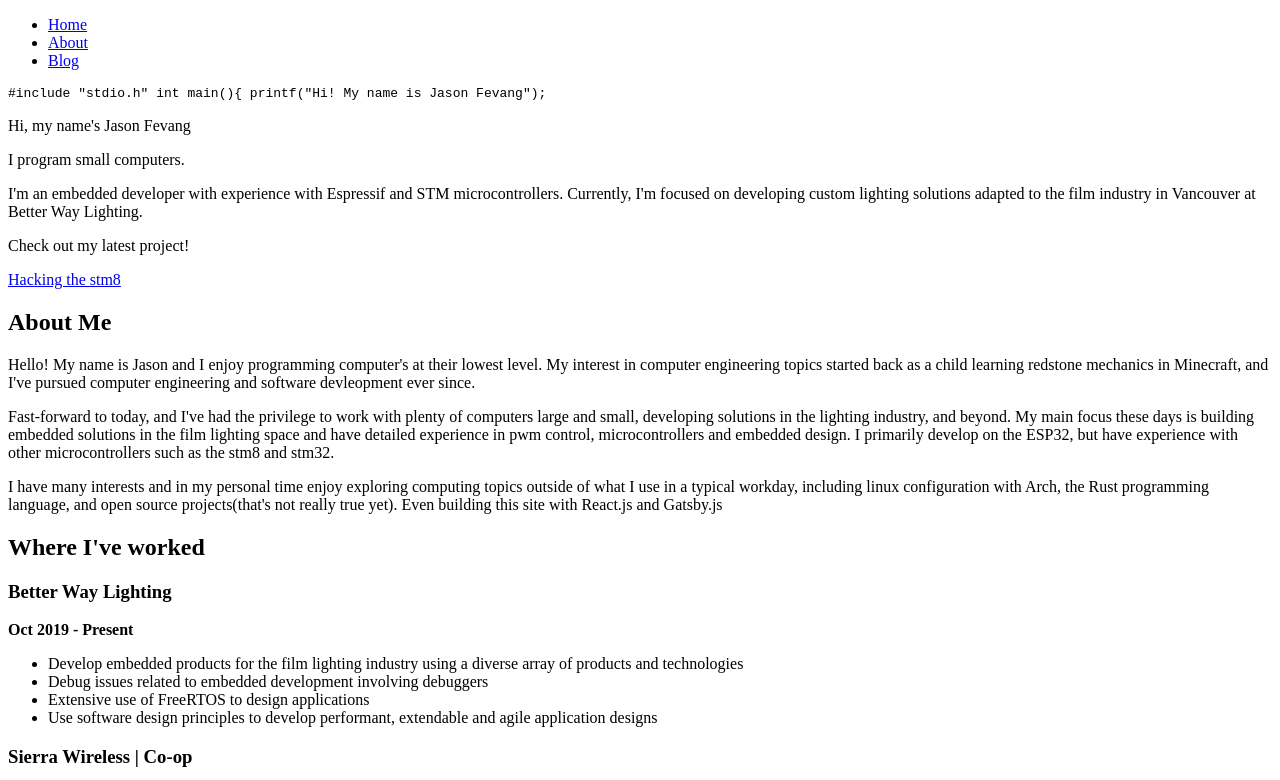
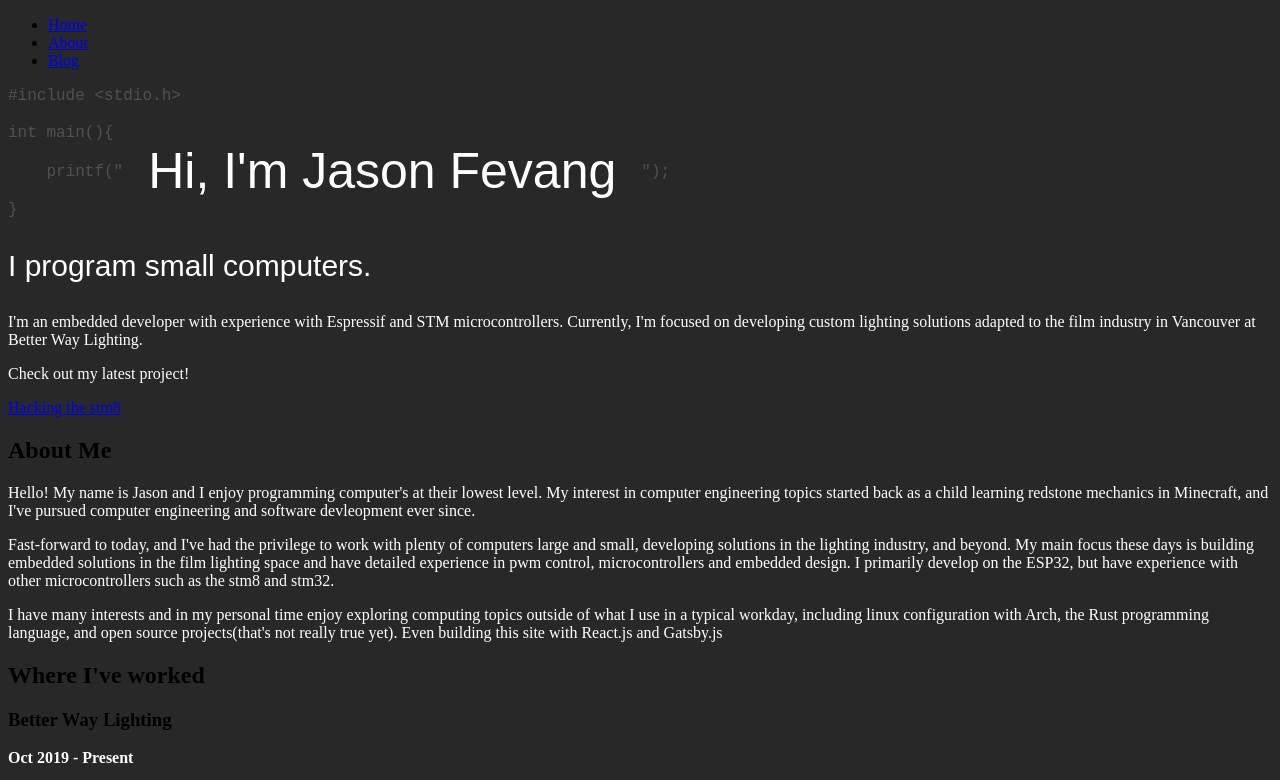
Before and after one commit to JasonFevang/personal-website, a Gatsby site: page / in a window 1280 px wide. Shown: the top 780 px of the page. Built offline with nearby package versions, Linux system fonts and the light colour scheme; Gatsby itself is replaced by a stand-in of ours.

Commit message:
Improve css for main page. Get something working for c-style name introduction

```diff
--- a/src/pages/index.js
+++ b/src/pages/index.js
@@ -1,10 +1,11 @@
 import * as React from 'react'
 import { StaticImage } from 'gatsby-plugin-image'
 import { Link } from 'gatsby'
+import { tab, mainDiv, code, title, p, opener, basicText } from './index.module.css'
 
 const IndexPage = () => {
   return (
-    <div>
+    <div className={mainDiv}>
       <title>Jason Fevang</title>
       <nav>
         <ul>
@@ -26,14 +27,20 @@ const IndexPage = () => {
         </ul>
       </nav>
       <main>
-        <pre>
-          #include "stdio.h"
-          int main()&#123;
-          printf("Hi! My name is Jason Fevang");
-        </pre>
-        <p>Hi, my name&apos;s Jason Fevang</p>
-        <p>I program small computers.</p>
-        <p>I&apos;m an embedded developer with experience with Espressif and STM microcontrollers. Currently, I&apos;m focused on developing custom lighting solutions adapted to the film industry in Vancouver at Better Way Lighting.</p>
+        <code>#include &lt;stdio.h&gt;</code>
+        <br></br>
+        <br></br>
+        <code>int main()&#123;</code>
+        <br></br>
+        <code className={tab}>printf("</code>
+        <span className={title}>
+          Hi, I'm Jason Fevang
+        </span>
+        <code>");</code>
+        <br></br>
+        <code>&#125;</code>
+        <p className={opener}>I program small computers.</p>
+        <p className={basicText}>I&apos;m an embedded developer with experience with Espressif and STM microcontrollers. Currently, I&apos;m focused on developing custom lighting solutions adapted to the film industry in Vancouver at Better Way Lighting.</p>
         <p>Check out my latest project!</p>
         <Link to="/">
           Hacking the stm8
--- /dev/null
+++ b/src/pages/index.module.css
@@ -0,0 +1,88 @@
+body {
+  background-color: #282828;
+}
+
+.tab{
+  margin-left: 4ch; /*ch specifies the width of the glyph '0'*/
+}
+
+.main-div {
+  margin: auto;
+  max-width: 800px;
+}
+
+p {
+  color: white;
+}
+
+main {
+  text-align: left;
+}
+
+code {
+  color: #ffffff30;
+  font-size: 16px;
+  text-align: left;
+  font-family: 'SF Mono', 'Fira Code', 'Fira Mono', 'Roboto Mono', monospace;
+}
+
+.title {
+  color: white;
+  font-size: 50px;
+  text-align: left;
+  font-family: sans-serif;
+  vertical-align: -12px;
+  margin-left: 25px;
+  margin-right: 25px;
+}
+
+.opener {
+  color: white;
+  font-size: 30px;
+  text-align: left;
+  font-family: sans-serif;
+}
+
+.basic-text {
+  color: white;
+  font-size: 18px;
+  text-align: left;
+  font-family: sans-serif;
+}
+
+.project-link {
+  color: white;
+  font-size: 18px;
+  text-align: left;
+  font-family: sans-serif;
+  width: 500px;
+}
+
+/* comment */
+/*
+.container {
+  margin: auto;
+  max-width: 500px;
+  font-family: sans-serif;
+}
+.heading {
+  colo: rebeccapurple;
+}
+.nav-links {
+  display: flex;
+  list-style: none;
+  padding-left: 0;
+}
+.nav-link-item {
+  padding-right: 2rem;
+}
+.nav-link-text {
+  color: black;
+}
+.site-title {
+  font-size: 3rem;
+  color: gray;
+  font-weight: 700;
+  margin: 3rem 0;
+}
+*/
```
Also changed, not shown: README.md.
